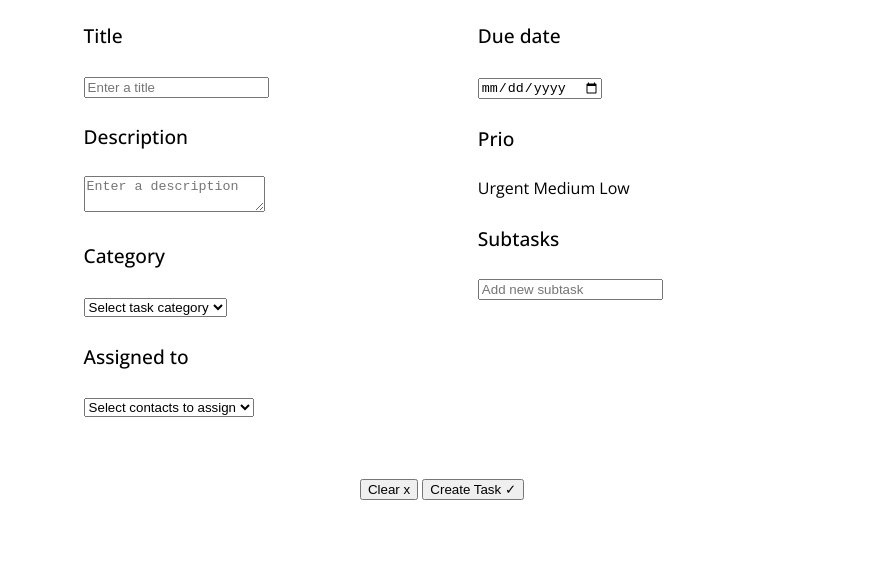
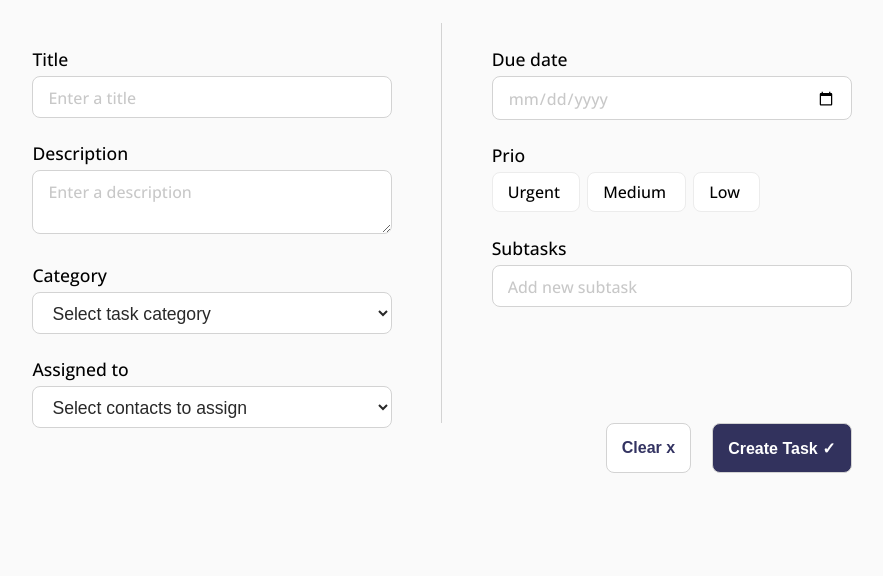
Before and after one commit to Landvoigt/Join_Frontend_new, a plain HTML site: page addTask.html in a window 1280 px wide. Shown: the part 224-800 px from the top of the page, without its empty margins (326-1209 px from the left). Drawn offline with nearby package versions, Linux system fonts and the light colour scheme.

Commit message:
more css

```diff
--- a/addTask.css
+++ b/addTask.css
@@ -1,50 +1,173 @@
-body{
+body {
     margin: 0;
     font-family: 'Open Sans', sans-serif;
 }
 
-h2{
+h2 {
     font-size: 3em;
+    padding-left: 10%;
+}
+
+input {
+    width: -webkit-fill-available;
+    font-family: 'Open Sans', sans-serif;
+    padding-bottom: 8px;
+    padding-top: 10px;
+    padding-left: 15px;
+    padding-right: 15px;
+    border-radius: 8px;
+    border: 1px solid lightgrey;
+    background-color: white;
+    font-size: 1em;
+    font-weight: 500;
+    color: rgb(200, 200, 200);
+}
+
+input::placeholder {
+    color: rgb(200, 200, 200);
+}
+
+select {
+    width: -webkit-fill-available;
+    padding-bottom: 8px;
+    padding-top: 10px;
+    padding-left: 15px;
+    padding-right: 15px;
+    border-radius: 8px;
+    border: 1px solid lightgrey;
+    background-color: white;
+    font-size: 1.1em;
+    font-weight: 500;
+    color: rgb(41, 41, 41);
+}
+
+textarea {
+    width: -webkit-fill-available;
+    font-family: 'Open Sans', sans-serif;
+    padding-bottom: 8px;
+    padding-top: 10px;
+    padding-left: 15px;
+    padding-right: 15px;
+    border-radius: 8px;
+    border: 1px solid lightgrey;
+    background-color: white;
+    font-size: 1em;
+    font-weight: 500;
+}
+
+textarea::placeholder {
+    color: rgb(200, 200, 200);
 }
 
 .addTask-content {
     height: 100vh;
     width: 80%;
     display: flex;
-    align-items: center;
+    align-items: flex-start;
     flex-direction: column;
     justify-content: center;
     padding-left: 20%;
+    background-color: rgb(250, 250, 250);
 }
 
 .addTask-form {
-    height: 60%;
-    width: 70%;
+    height: 50%;
+    width: 80%;
     display: flex;
     /* justify-content: center;
     align-items: center; */
     padding-left: 10%;
     padding-right: 10%;
-    gap: 10%;
+    /* gap: 12%; */
 }
 
 .addTask-form-left-container {
     height: 100%;
     width: 50%;
+    border-right: 1px solid lightgrey;
+    padding-right: 6%;
 }
 
 .addTask-form-right-container {
     height: 100%;
     width: 50%;
+    padding-left: 6%;
 }
 
-.addTask-form-headlines{
-    font-size: 1.2em;
+.addTask-form-headlines {
+    font-size: 1.1em;
+    font-weight: 500;
+    margin-bottom: 5px;
+}
+
+.addTask-prio-container {
+    display: flex;
+    flex-direction: row;
+    align-items: center;
+    gap: 7px;
+}
+
+.prio {
+    padding-bottom: 8px;
+    padding-top: 8px;
+    padding-left: 15px;
+    padding-right: 15px;
+    border-radius: 8px;
+    border: 1px solid rgb(236, 236, 236);
+    background-color: white;
+    font-size: 1em;
     font-weight: 500;
 }
 
-.addTask-prio-container{
+.prio:hover {
+    border: 2px solid white;
+    box-shadow:
+        1px 4px 3px -1px rgba(0, 0, 0, 0.16),
+        -1px 4px 3px -1px rgba(0, 0, 0, 0.16);
+}
+
+.red-highlight:active {
+    background-color: red;
+    border: 0;
+}
+
+.yellow-highlight:active {
+    background-color: yellow;
+    border: 0;
+}
+
+.green-highlight:active {
+    background-color: lightgreen;
+    border: 0;
+}
+
+.addTask-commit-buttons {
+    width: 80%;
+    height: 50px;
+    padding-left: 10%;
+    padding-right: 10%;
     display: flex;
-    flex-direction: row;
-    align-items: center;
+    justify-content: flex-end;
+    gap: 21px;
 }
+
+.addTask-commit-buttons button {
+    padding: 0;
+    padding-left: 15px;
+    padding-right: 15px;
+    border-radius: 8px;
+    border: 1px solid lightgrey;
+    background-color: white;
+    font-size: 1em;
+    font-weight: 600;
+    color: rgba(0, 0, 59, 0.8);
+}
+
+.addTask-submit-btn{
+    background-color: rgba(0, 0, 54, 0.8) !important;
+    color: white !important;
+}
+
+.addTask-submit-btn:hover{
+    background-color: rgb(71, 120, 211) !important;
+}
--- a/addTask.html
+++ b/addTask.html
@@ -54,15 +54,15 @@
                 <div>
                     <h4 class="addTask-form-headlines">Prio</h4>
                     <div class="addTask-prio-container">
-                        <div>
+                        <div class="prio red-highlight">
                             <span>Urgent</span>
                             <img>
                         </div>
-                        <div>
+                        <div class="prio yellow-highlight">
                             <span>Medium</span>
                             <img>
                         </div>
-                        <div>
+                        <div class="prio green-highlight">
                             <span>Low</span>
                             <img>
                         </div>
@@ -74,9 +74,9 @@
                 </div>
             </div>
         </form>
-        <div>
-            <button>Clear x</button>
-            <button>Create Task ✓</button>
+        <div class="addTask-commit-buttons">
+            <button>Clear  x</button>
+            <button class="addTask-submit-btn">Create Task  ✓</button>
         </div>
     </div>
 </body>
```
